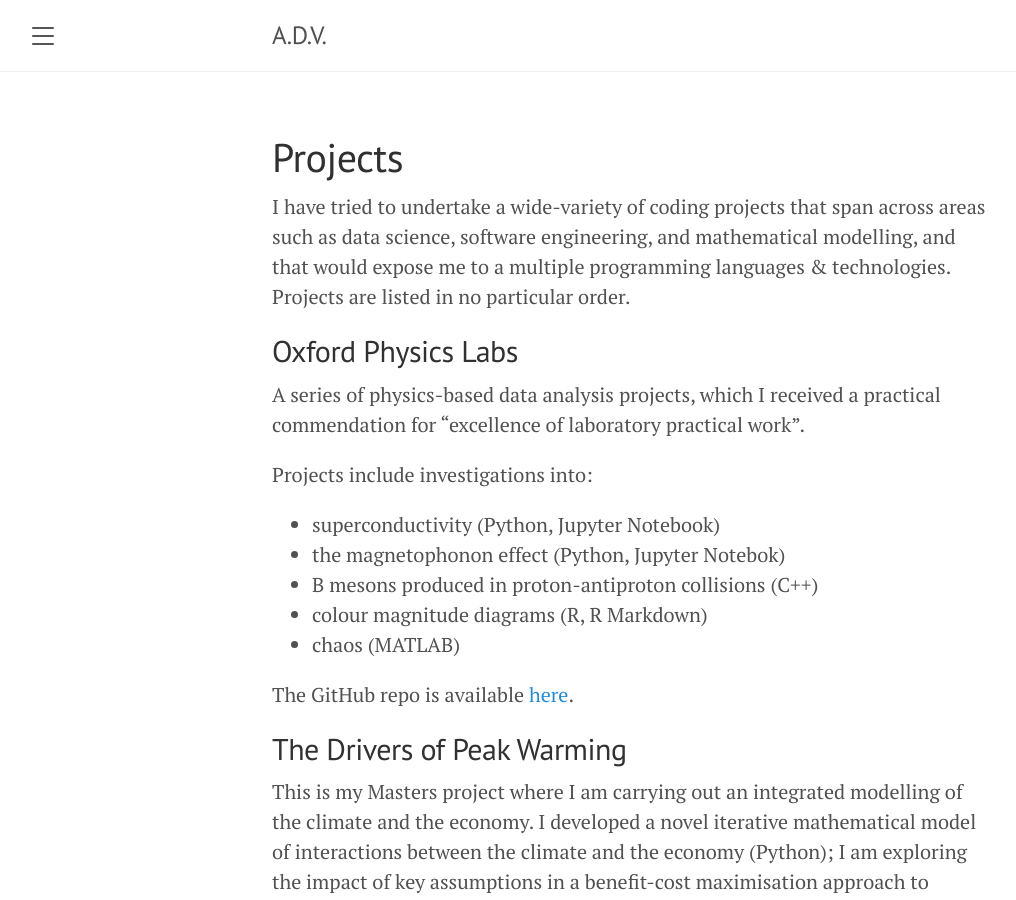
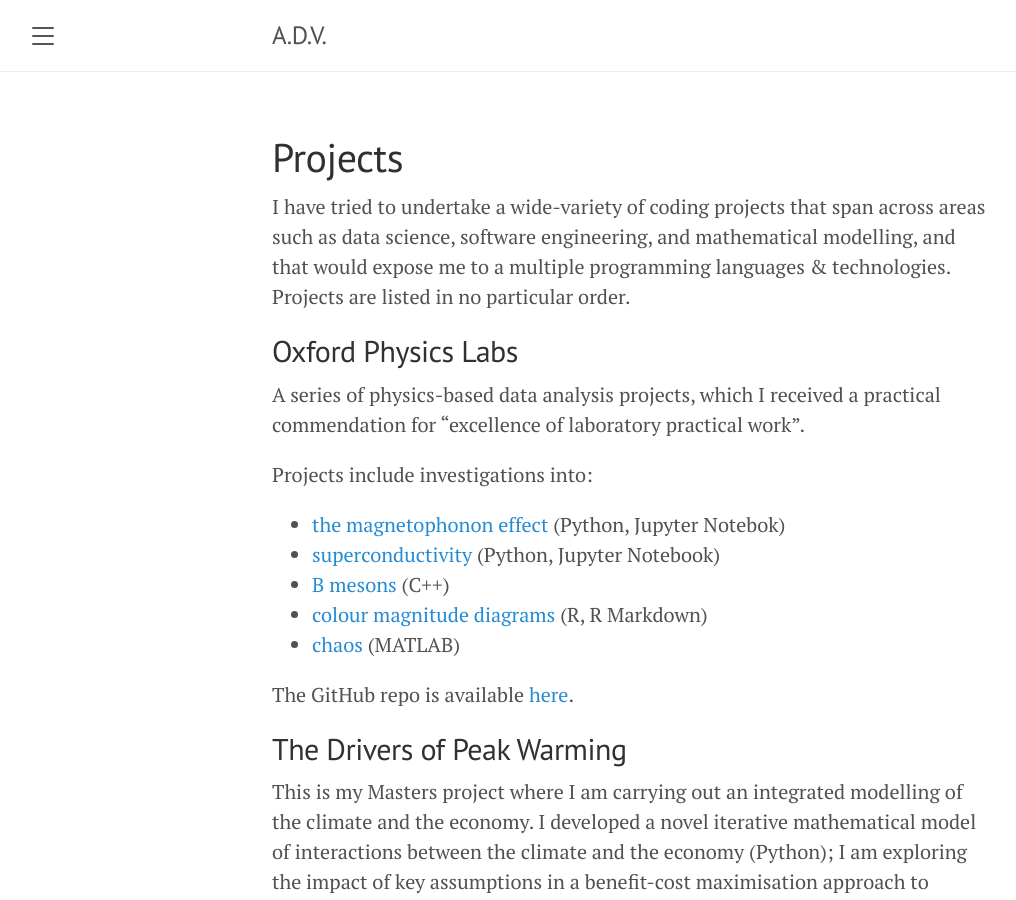
Before and after one commit to a5v/personal-website, a Jekyll site: the page built from projects.markdown, in a window 1280 px wide and 900 px high. Shown: the whole window, without its empty margins (8-1024 px from the left). Built offline with Jekyll 4.4.1, drawn with Linux system fonts in a browser that asks for light colours.

Commit message:
add project reports for Oxford Physics labs

```diff
--- a/projects.markdown
+++ b/projects.markdown
@@ -11,11 +11,11 @@ I have tried to undertake a wide-variety of coding projects that span across are
 A series of physics-based data analysis projects, which I received a practical commendation for "excellence of laboratory practical work”.
 
 Projects include investigations into:
-- superconductivity (Python, Jupyter Notebook)
-- the magnetophonon effect (Python, Jupyter Notebok)
-- B mesons produced in proton-antiproton collisions (C++)
-- colour magnitude diagrams (R, R Markdown)
-- chaos (MATLAB)
+- [the magnetophonon effect](https://a5v.github.io/personal-website/assets/files/magnetophonon_effect_report.pdf) (Python, Jupyter Notebok)
+- [superconductivity](https://a5v.github.io/personal-website/assets/files/superconductivity_report.pdf) (Python, Jupyter Notebook)
+- [B mesons](https://a5v.github.io/personal-website/assets/files/NP10_mini_project_report.pdf)  (C++)
+- [colour magnitude diagrams](https://a5v.github.io/personal-website/assets/files/colour_magnitude_diagrams_report.pdf) (R, R Markdown)
+- [chaos](https://a5v.github.io/personal-website/assets/files/colour_magnitude_diagrams_report.pdf) (MATLAB)
 
 The GitHub repo is available [here](https://github.com/a5v/oxford-physics-labs).
 
@@ -50,7 +50,7 @@ This was my computational BA project on the influence of aerosols on the retriev
 
 ## Serverless Slack App for Onboarding
 
-In Summer 2021, I spent two months as a software engineering intern at the TNG Technology Consulting GmbH. Here I designed and implemented a serverless Slack application to improve the onboarding experience for new employees with interactive questions (Python, AWS CDK). This included the administration of a NoSQL database for storing user information, permissions, questions, and results (DynamoDB). My intership certificate can be found [here](https://a5v.github.io/personal-website/files/good_machine_internship_certificate.pdf).
+In Summer 2021, I spent two months as a software engineering intern at the TNG Technology Consulting GmbH. Here I designed and implemented a serverless Slack application to improve the onboarding experience for new employees with interactive questions (Python, AWS CDK). This included the administration of a NoSQL database for storing user information, permissions, questions, and results (DynamoDB). My intership certificate can be found [here](https://a5v.github.io/personal-website/assets/files/good_machine_internship_certificate.pdf).
 
 ## PowerPoint Ghostwriter
 
```
Also changed, not shown: 5 other files.
